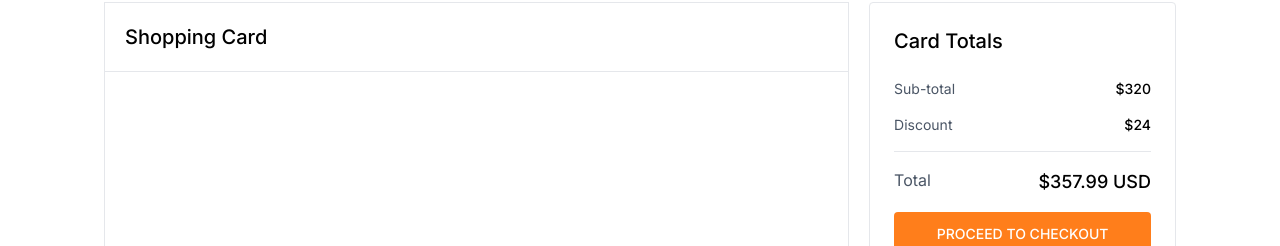
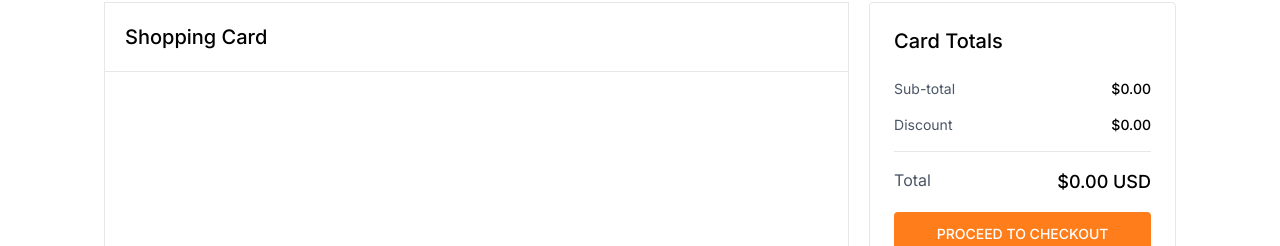
Before and after one commit to sijita/lean-shop, a Next.js app: page /cart in a window 1280 px wide. Shown: the part 146-392 px from the top of the page. Built offline with nearby package versions, Linux system fonts and the light colour scheme.

Commit message:
feat: add total prices to cart

```diff
--- a/src/app/(shop)/cart/components/price-resume.tsx
+++ b/src/app/(shop)/cart/components/price-resume.tsx
@@ -5,23 +5,33 @@ export default function PriceResume() {
     items: state.items,
   }));
 
+  const subtotal = items.reduce((acc, item) => {
+    return acc + item.price * item.quantity;
+  }, 0);
+
+  const totalDiscount = items.reduce((acc, item) => {
+    return acc + ((item.price * item.discount) / 100) * item.quantity;
+  }, 0);
+
+  const total = subtotal - totalDiscount;
+
   return (
     <div className="border border-gray-200 rounded p-6 xl:w-[420px]">
       <h2 className="mb-6 text-xl font-medium">Card Totals</h2>
       <div className="space-y-4">
         <div className="flex justify-between text-sm">
           <span className="text-gray-600">Sub-total</span>
-          <span className="font-medium">$320</span>
+          <span className="font-medium">${subtotal.toFixed(2)}</span>
         </div>
         <div className="flex justify-between text-sm">
           <span className="text-gray-600">Discount</span>
-          <span className="font-medium">$24</span>
+          <span className="font-medium">${totalDiscount.toFixed(2)}</span>
         </div>
         <div className="border-t border-gray-200 pt-4">
           <div className="flex justify-between">
             <span className="text-gray-600">Total</span>
             <div className="text-right">
-              <div className="text-lg font-medium">$357.99 USD</div>
+              <div className="text-lg font-medium">${total.toFixed(2)} USD</div>
             </div>
           </div>
         </div>
```
